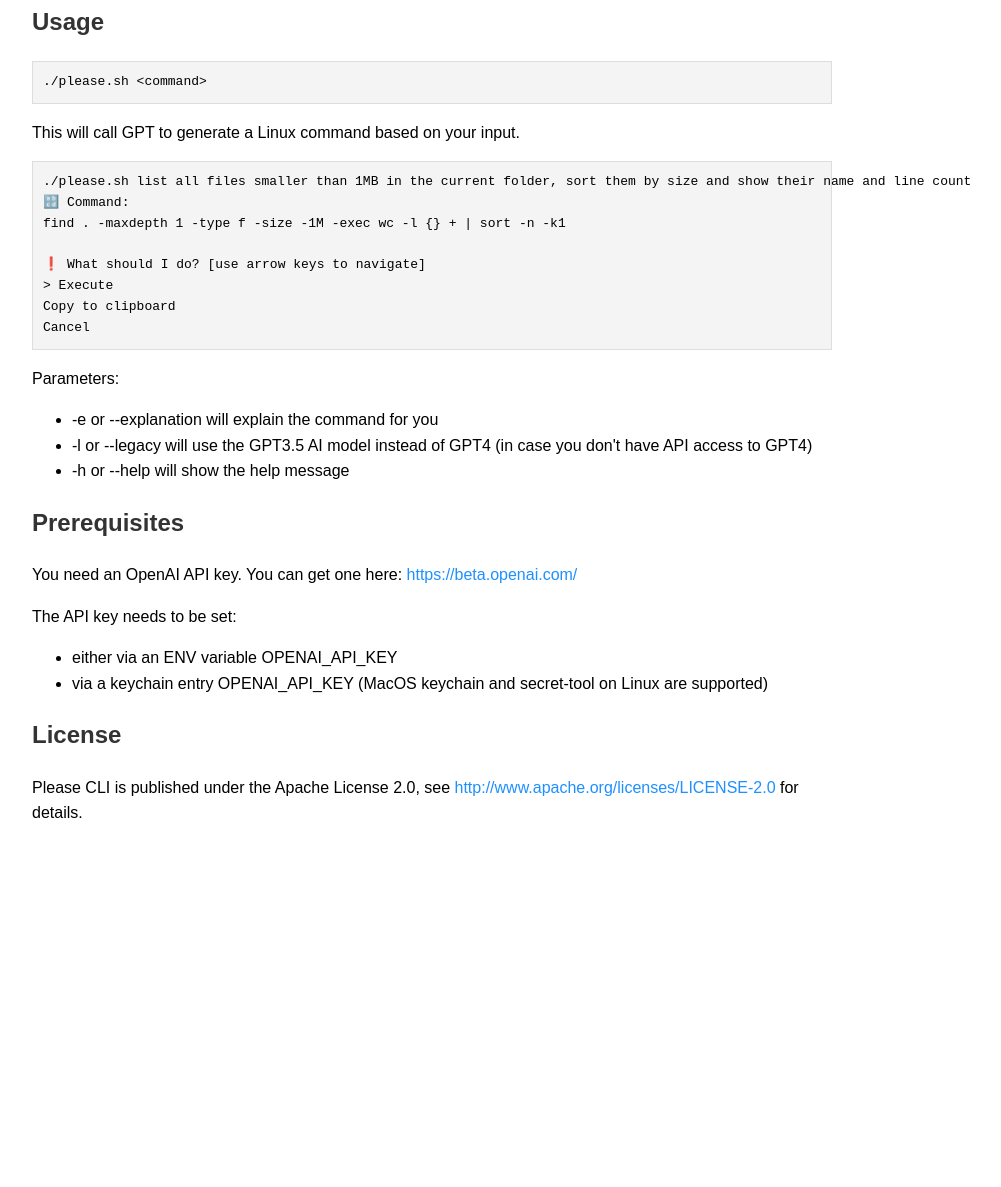
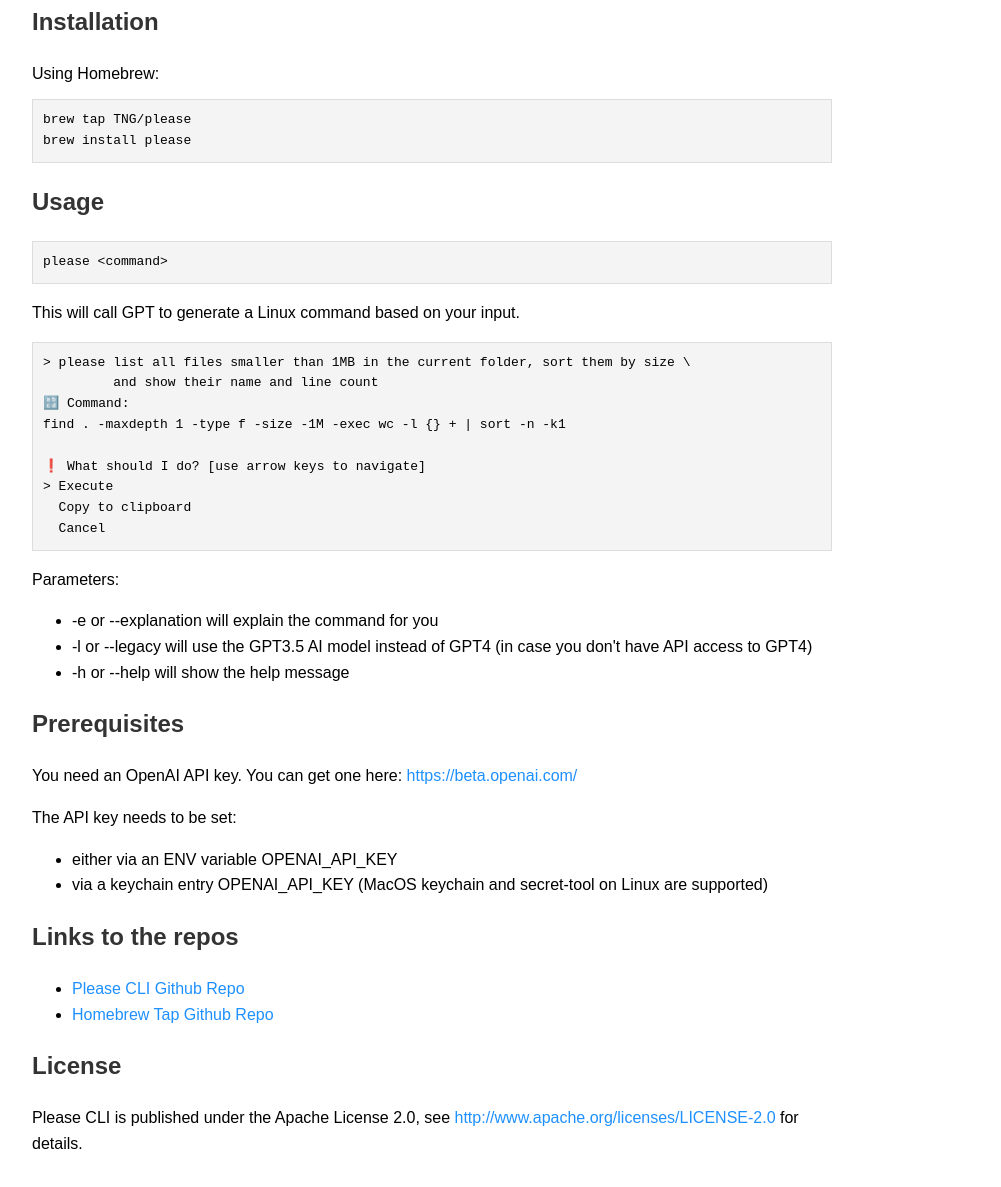
Before and after one commit to TNG/please-cli, a plain HTML site: page index.html in a window 1280 px wide. Shown: the part 159-1346 px from the top of the page, without its empty margins (208-1209 px from the left). Before the commit the page ends 1021 px from the top, so only its background shows below. Drawn offline with Linux system fonts and the light colour scheme.

Commit message:
Better index.html

```diff
--- a/index.html
+++ b/index.html
@@ -41,18 +41,27 @@
 <body>
 <h1>Please CLI</h1>
 <p>An AI helper script to create CLI commands.</p>
+
+<h2>Installation</h2>
+
+Using Homebrew:
+<pre><code>brew tap TNG/please
+brew install please
+</code></pre>
+
 <h2>Usage</h2>
-<pre><code>./please.sh &lt;command&gt;
+<pre><code>please &lt;command&gt;
 </code></pre>
 <p>This will call GPT to generate a Linux command based on your input.</p>
-<pre><code>./please.sh list all files smaller than 1MB in the current folder, sort them by size and show their name and line count
+<pre><code>&gt; please list all files smaller than 1MB in the current folder, sort them by size \
+         and show their name and line count
 🔡 Command:
 find . -maxdepth 1 -type f -size -1M -exec wc -l {} + | sort -n -k1
 
 ❗ What should I do? [use arrow keys to navigate]
-> Execute
-Copy to clipboard
-Cancel
+&gt; Execute
+  Copy to clipboard
+  Cancel
 </code></pre>
 <p>Parameters:</p>
 <ul>
@@ -70,6 +79,13 @@ Cancel
     <li>via a keychain entry OPENAI_API_KEY (MacOS keychain and secret-tool on Linux are supported)</li>
 </ul>
 
+<h2>Links to the repos</h2>
+
+<ul>
+    <li><a href=https://github.com/TNG/please-cli">Please CLI Github Repo</a></li>
+    <li><a href="https://github.com/TNG/homebrew-please">Homebrew Tap Github Repo</a></li>
+</ul>
+
 <h2>License</h2>
 <p>Please CLI is published under the Apache License 2.0, see <a href="http://www.apache.org/licenses/LICENSE-2.0">http://www.apache.org/licenses/LICENSE-2.0</a>
     for details.</p>
```
